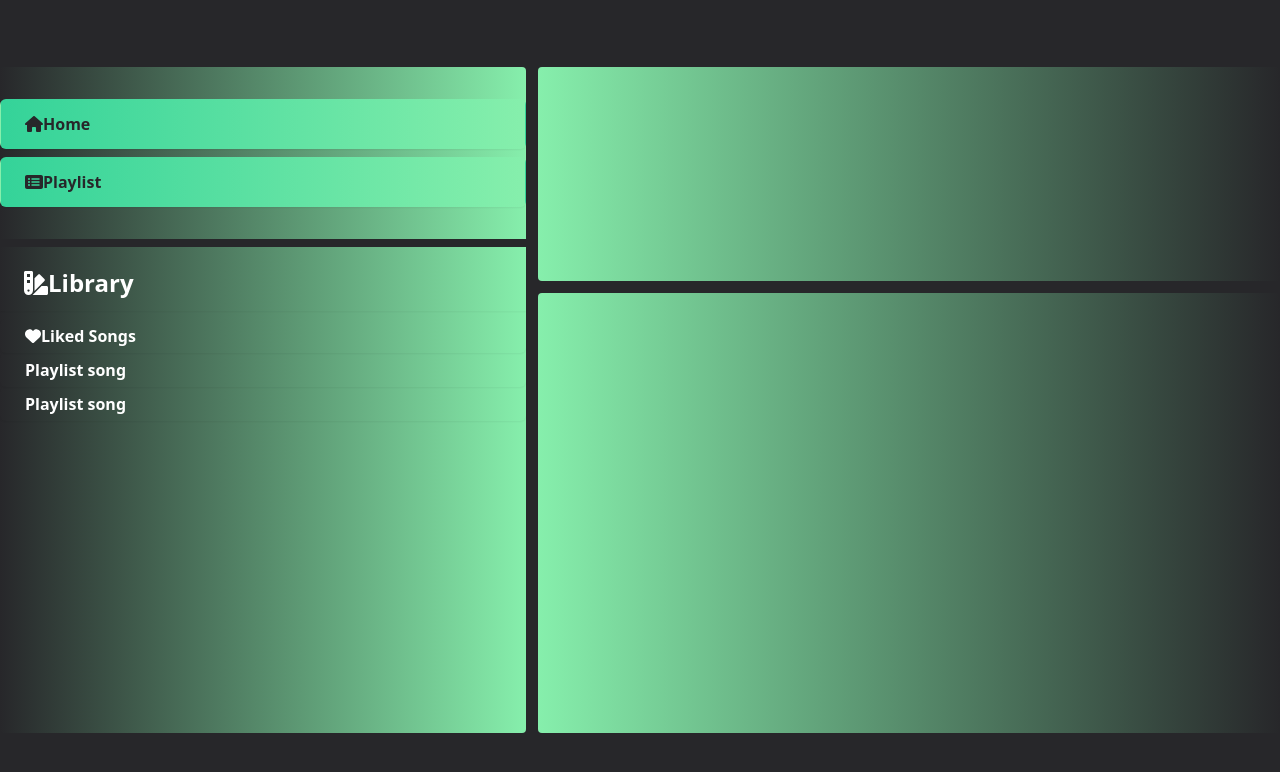
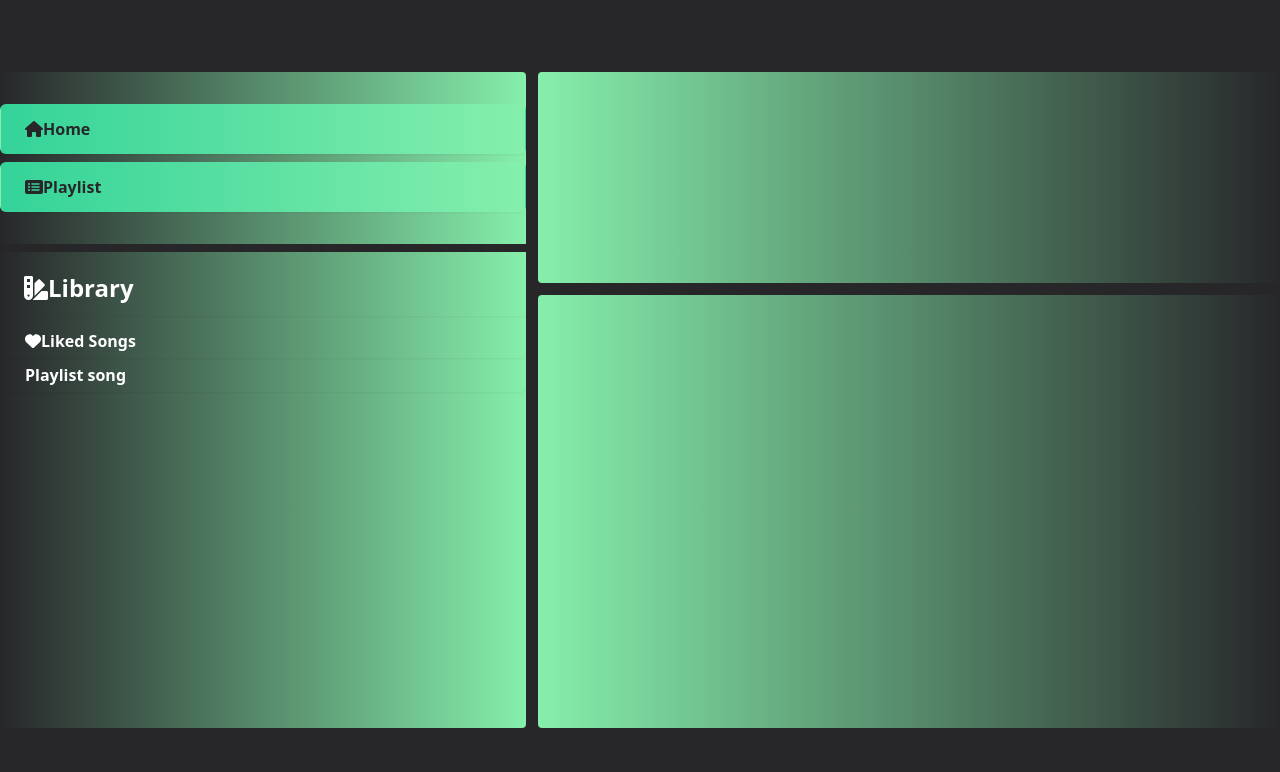
Before and after one commit to ManojTGN/tonlist, a React (Create React App) app: page / in a window 1280 px wide. Shown: the top 772 px of the page. Built offline with nearby package versions, Linux system fonts and the light colour scheme.

Commit message:
update component spacing
update topBar, BottomBar div width

```diff
--- a/src/components/BottomBar/BottomBar.js
+++ b/src/components/BottomBar/BottomBar.js
@@ -2,8 +2,16 @@ export default BottomBar;
 
 function BottomBar(){
     return(
-        <div className={`h-full row-span-3`}>
+        <div className={`h-full row-span-3 flex space-x-3`}>
+            <div className={`w-1/3 rounded`}>
 
+            </div>
+            <div className={`w-full rounded`}>
+
+            </div>
+            <div className={`w-1/3 rounded`}>
+
+            </div>
         </div>
     );
 }
--- a/src/components/Content/Content.js
+++ b/src/components/Content/Content.js
@@ -16,7 +16,6 @@ function Content(){
                 <div className={`w-full h-2/3 rounded`}>
                     <div className={`flex w-full items-center justify-start rounded-md border border-transparent px-6 py-1 font-sans font-bold text-white shadow-sm`}><FontAwesomeIcon icon={faHeart} />Liked Songs</div>
                     <div className={`flex w-full items-center justify-start rounded-md border border-transparent px-6 py-1 font-sans font-bold text-white shadow-sm`}>Playlist song</div>
-                    <div className={`flex w-full items-center justify-start rounded-md border border-transparent px-6 py-1 font-sans font-bold text-white shadow-sm`}>Playlist song</div>
                 </div>
             </div>
             <div className={`col-span-2 rounded w-full h-full bg-gradient-to-r from-green-300 to-zinc-800`}>
--- a/src/components/TopBar/TopBar.js
+++ b/src/components/TopBar/TopBar.js
@@ -2,8 +2,13 @@ export default TopBar;
 
 function TopBar(){
     return(
-        <div className={`h-full row-span-3`}>
+        <div className={`h-full row-span-3 flex space-x-3`}>
+            <div className={`w-full rounded`}>
 
+            </div>
+            <div className={`w-1/3 rounded`}>
+
+            </div>
         </div>
     );
 }
```
